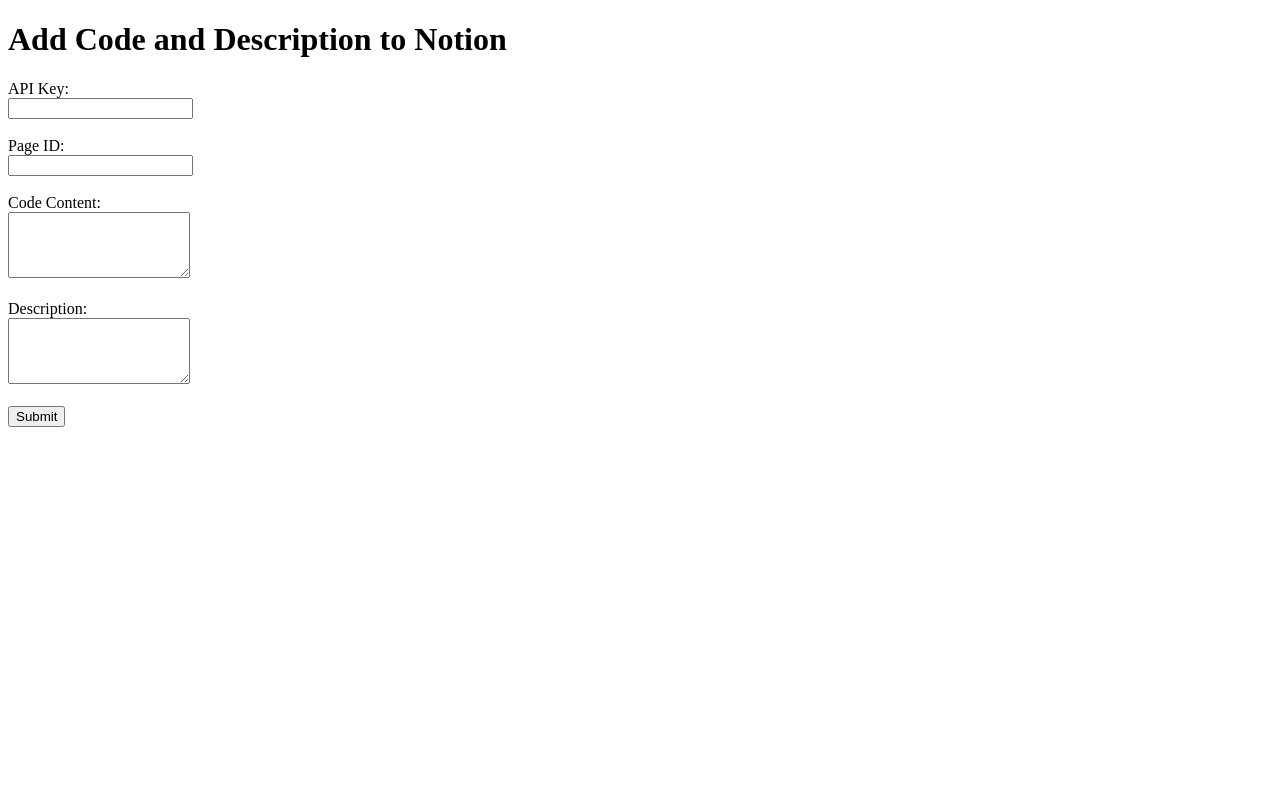
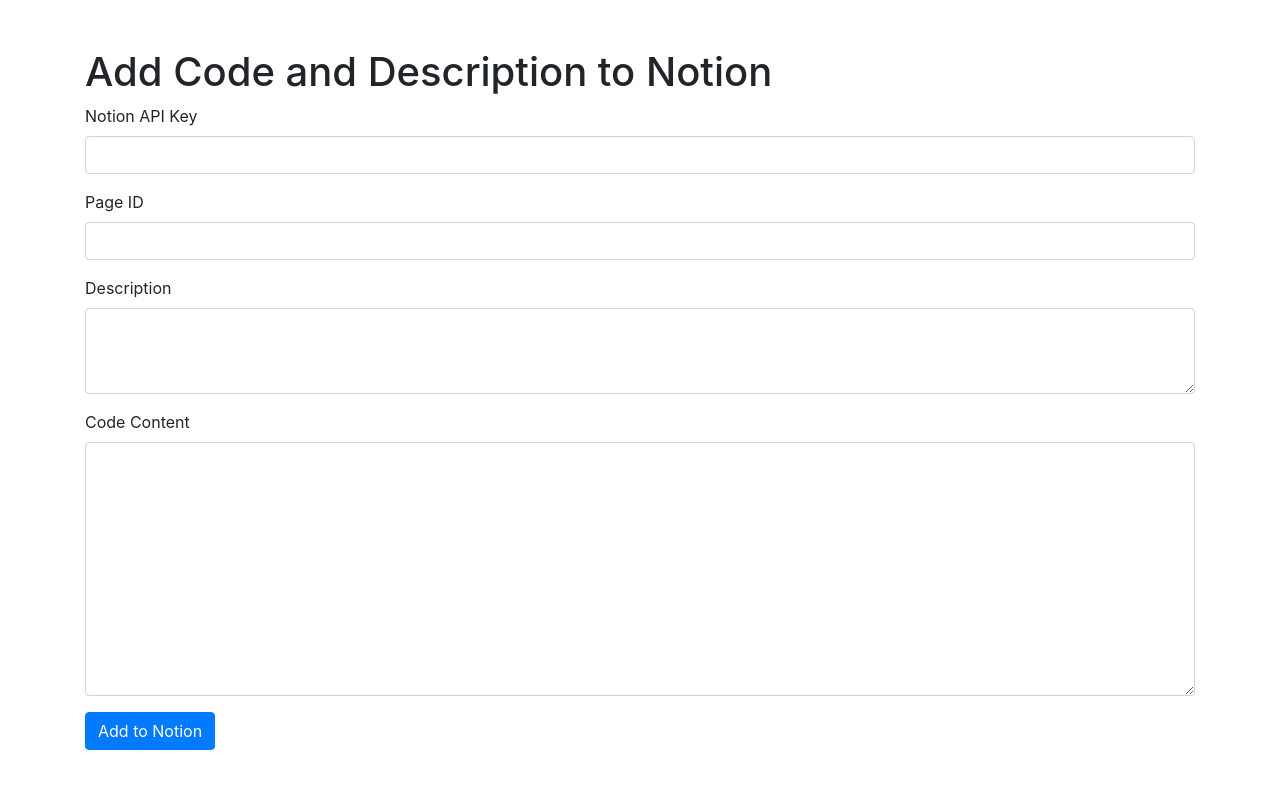
Before and after one commit to muhammetpinar/NotionApp, a Flask app: page / in a window 1280 px wide. Run offline with Flask 3, Linux system fonts and the light colour scheme; some libraries are stand-ins or nearby versions.

Commit message:
Update index.html

```diff
--- a/templates/index.html
+++ b/templates/index.html
@@ -3,29 +3,40 @@
 <head>
     <meta charset="UTF-8">
     <meta name="viewport" content="width=device-width, initial-scale=1.0">
-    <title>Notion App</title>
+    <title>Notion Code Adder</title>
+    <link rel="stylesheet" href="https://stackpath.bootstrapcdn.com/bootstrap/4.5.2/css/bootstrap.min.css">
 </head>
 <body>
-    <h1>Add Code and Description to Notion</h1>
-    <form method="post" action="/">
-        <label for="api_key">API Key:</label><br>
-        <input type="text" id="api_key" name="api_key" required><br><br>
-        <label for="page_id">Page ID:</label><br>
-        <input type="text" id="page_id" name="page_id" required><br><br>
-        <label for="code_content">Code Content:</label><br>
-        <textarea id="code_content" name="code_content" rows="4" required></textarea><br><br>
-        <label for="description">Description:</label><br>
-        <textarea id="description" name="description" rows="4" required></textarea><br><br>
-        <button type="submit">Submit</button>
+<div class="container">
+    <h1 class="mt-5">Add Code and Description to Notion</h1>
+    <form method="POST">
+        <div class="form-group">
+            <label for="api_key">Notion API Key</label>
+            <input type="text" class="form-control" id="api_key" name="api_key" required>
+        </div>
+        <div class="form-group">
+            <label for="page_id">Page ID</label>
+            <input type="text" class="form-control" id="page_id" name="page_id" required>
+        </div>
+        <div class="form-group">
+            <label for="description">Description</label>
+            <textarea class="form-control" id="description" name="description" rows="3" required></textarea>
+        </div>
+        <div class="form-group">
+            <label for="code_content">Code Content</label>
+            <textarea class="form-control" id="code_content" name="code_content" rows="10" required></textarea>
+        </div>
+        <button type="submit" class="btn btn-primary">Add to Notion</button>
     </form>
     {% with messages = get_flashed_messages(with_categories=true) %}
-      {% if messages %}
-        <ul>
-          {% for category, message in messages %}
-            <li class="{{ category }}">{{ message }}</li>
-          {% endfor %}
-        </ul>
-      {% endif %}
+    {% if messages %}
+    <div class="mt-3">
+        {% for category, message in messages %}
+        <div class="alert alert-{{ category }}">{{ message }}</div>
+        {% endfor %}
+    </div>
+    {% endif %}
     {% endwith %}
+</div>
 </body>
 </html>
```
